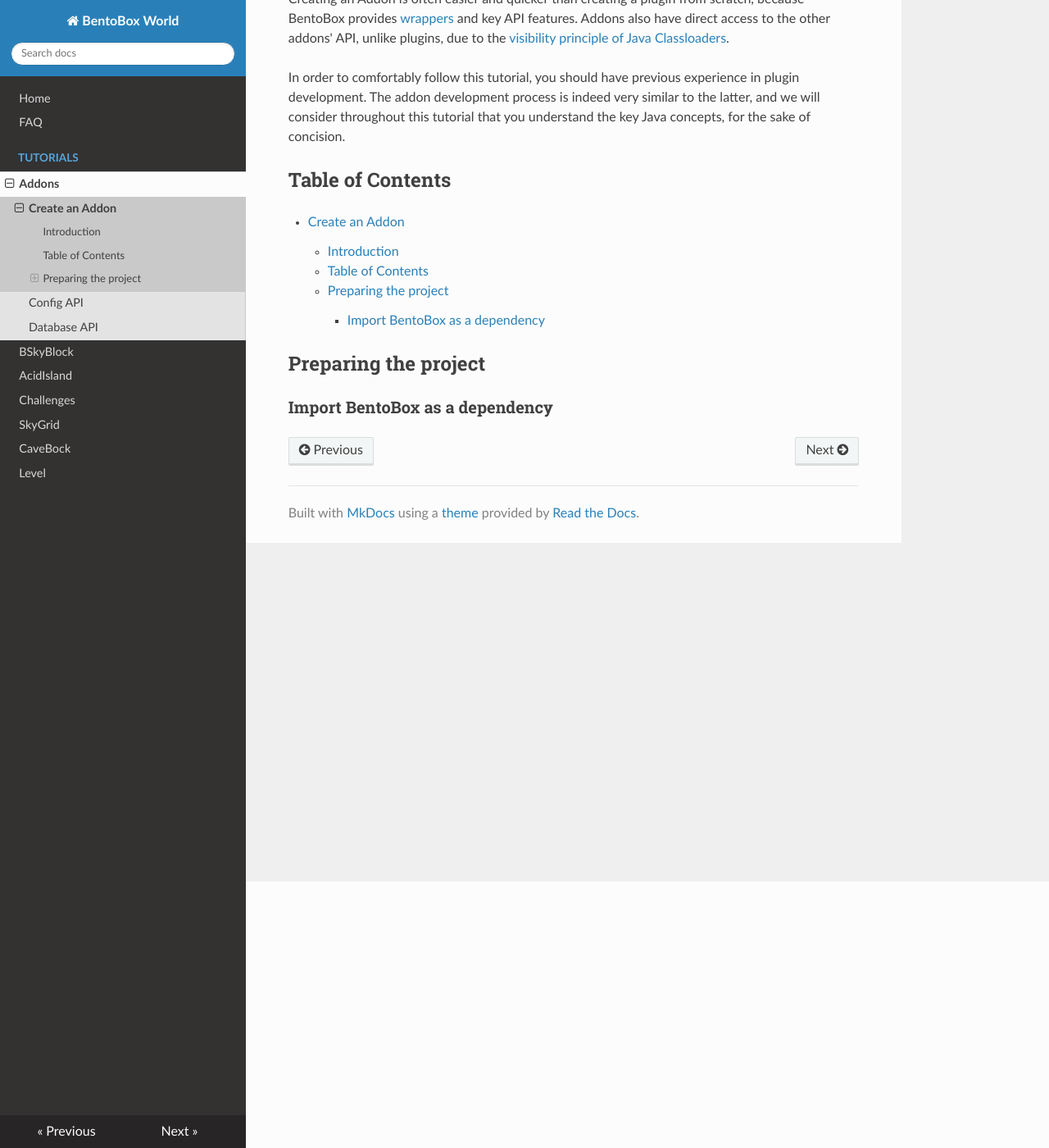
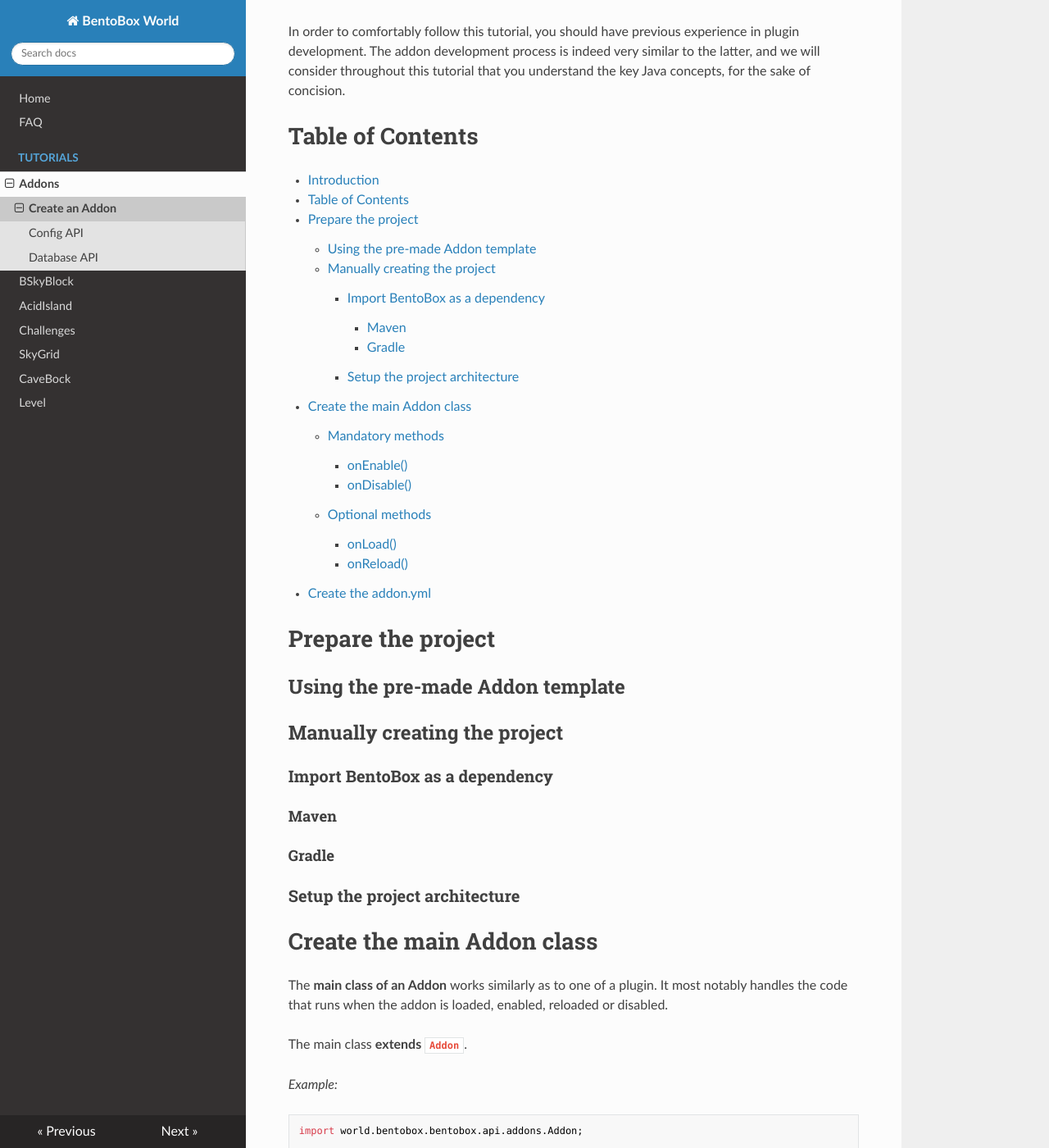
Before and after one commit to BentoBoxWorld/docs, an MkDocs documentation site: the page built from docs/Tutorials/api/addons/Create-an-addon.md, in a window 1280 px wide and 1400 px high, scrolled down 325 px. Shown: the whole window at 82% size. Built offline with MkDocs 1.6.1, drawn with Linux system fonts in a browser that asks for light colours; nearby versions of some CDN libraries; some of the changed text lies outside the part shown.

Commit message:
Kept working on the "Create an Addon" tutorial

````diff
--- a/docs/Tutorials/api/addons/Create-an-addon.md
+++ b/docs/Tutorials/api/addons/Create-an-addon.md
@@ -1,21 +1,65 @@
-# Create an Addon
-
-## Introduction
+# Introduction
 
 BentoBox relies on **_Addons_ to provide new features or new _Gamemodes_**.
 This tutorial will guide you through the process of **creating your first addon**.
-It also covers the defining features of a **_Gamemode_** and the necessary steps to create your own.
 
 Creating an Addon is often easier and quicker than creating a plugin from scratch, because BentoBox provides [wrappers](https://en.wikipedia.org/wiki/Wrapper_function) and key API features.
 Addons also have direct access to the other addons' API, unlike plugins, due to the [visibility principle of Java Classloaders](https://www.javatpoint.com/classloader-in-java).
+Moreover, they have access to BentoBox's [Config API](../../../BentoBox/wiki/Config-API.md) and [Database API](../../../BentoBox/wiki/Database-API.md).
 
 In order to comfortably follow this tutorial, you should have previous experience in plugin development.
 The addon development process is indeed very similar to the latter, and we will consider throughout this tutorial that you understand the key Java concepts, for the sake of concision.
 
-## Table of Contents
+# Table of Contents
 
 [TOC]
 
-## Preparing the project
+# Prepare the project
+
+## Using the pre-made Addon template
+
+## Manually creating the project
 
 ### Import BentoBox as a dependency
+
+#### Maven
+
+#### Gradle
+
+### Setup the project architecture
+
+# Create the main Addon class
+
+The **main class of an Addon** works similarly as to one of a plugin.
+It most notably handles the code that runs when the addon is loaded, enabled, reloaded or disabled.
+
+The main class **extends `Addon`**.
+
+*Example:*
+```java
+import world.bentobox.bentobox.api.addons.Addon;
+
+public class MyAddon extends Addon {
+
+}
+```
+
+*Note:* When creating it, it is **good practice to name it the same as your addon**.
+
+*Genuine examples*: [Greenhouses](https://github.com/BentoBoxWorld/Greenhouses/blob/develop/src/main/java/world/bentobox/greenhouses/Greenhouses.java),
+[Chat](https://github.com/BentoBoxWorld/Chat/blob/develop/src/main/java/world/bentobox/chat/Chat.java),
+[Biomes](https://github.com/BentoBoxWorld/Biomes/blob/develop/src/main/java/world/bentobox/biomes/BiomesAddon.java).
+
+## Mandatory methods
+
+### onEnable()
+
+### onDisable()
+
+## Optional methods
+
+### onLoad()
+
+### onReload()
+
+# Create the addon.yml
````
